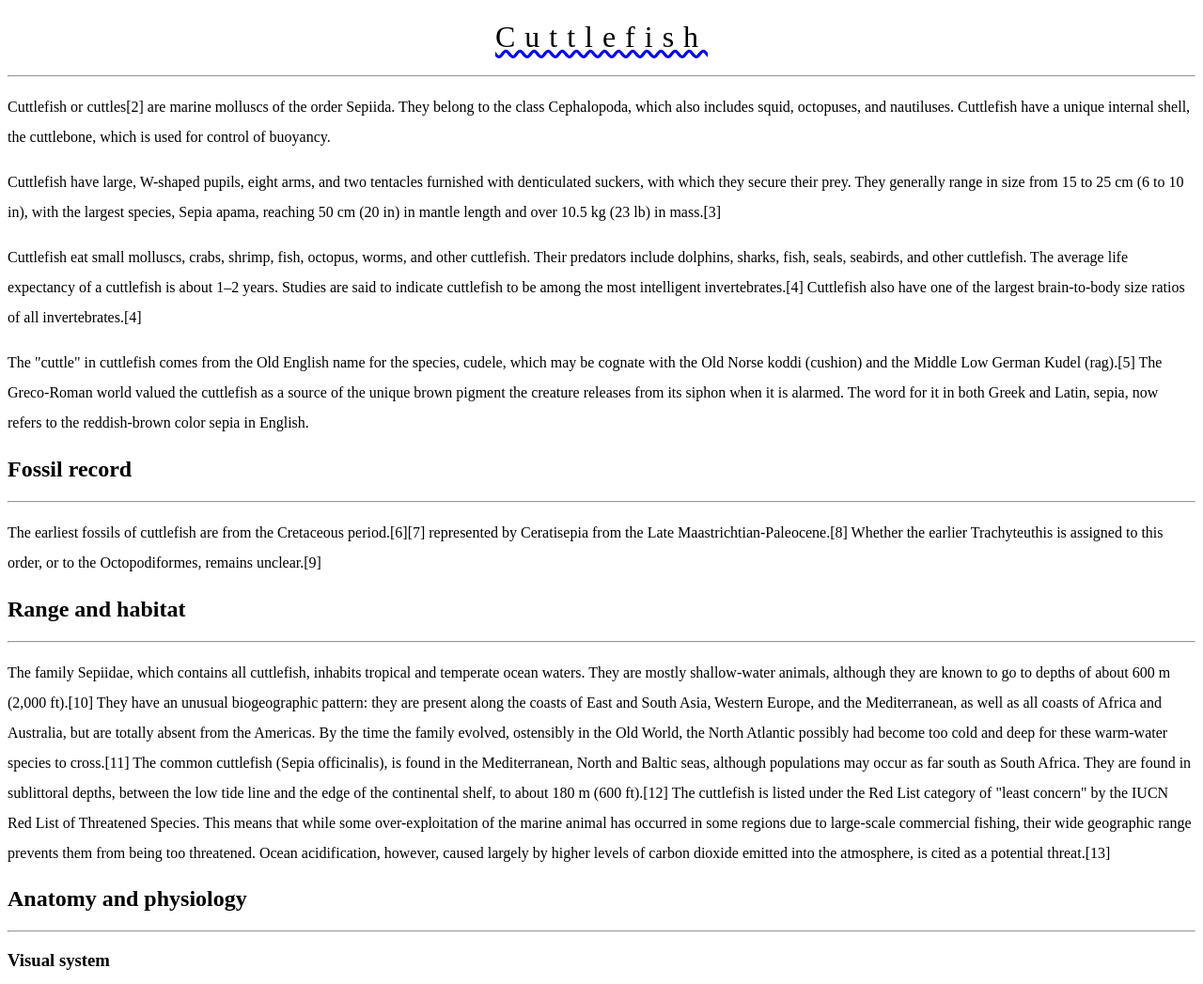
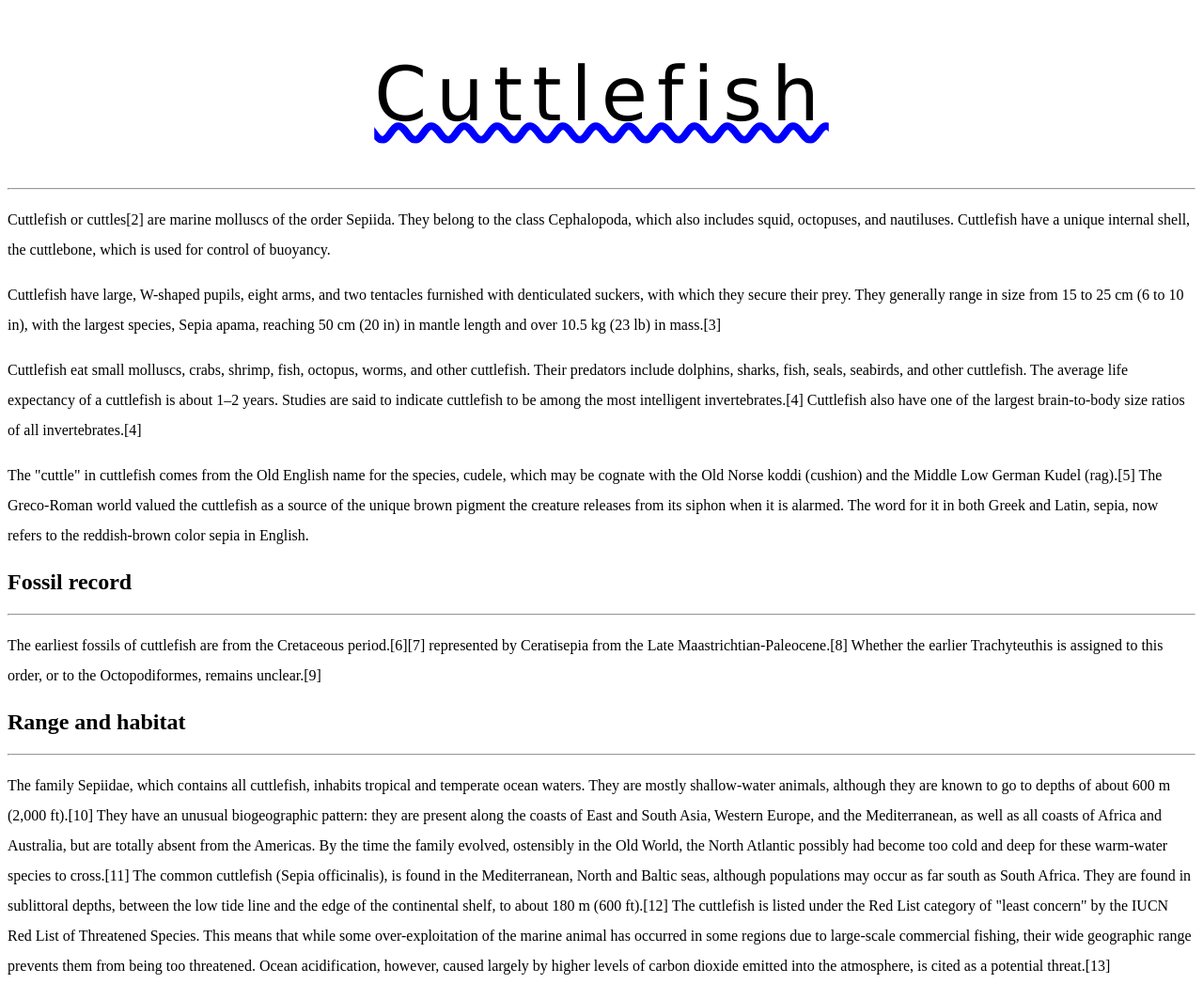
Before and after one commit to ChristofferHagberg/css_intro, a plain HTML site: page text.html in a window 1280 px wide. Shown: the top 1047 px of the page at 94% size. Drawn offline with Linux system fonts and the light colour scheme.

Commit message:
font-family and font-size

```diff
--- a/styles.css
+++ b/styles.css
@@ -3,6 +3,8 @@ h1 {
     font-weight: 400;
     text-decoration: blue underline wavy;
     letter-spacing: 10px;
+    font-size: 80px;
+    font-family: Verdana, Geneva, Tahoma, sans-serif;
 }
 
 p {
```
